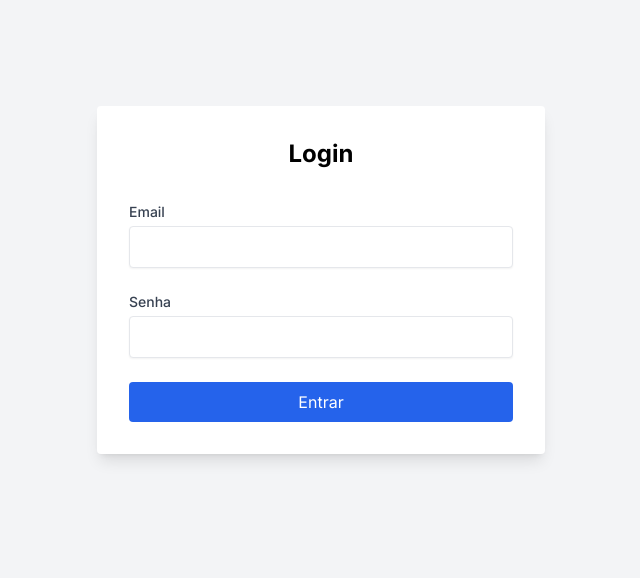
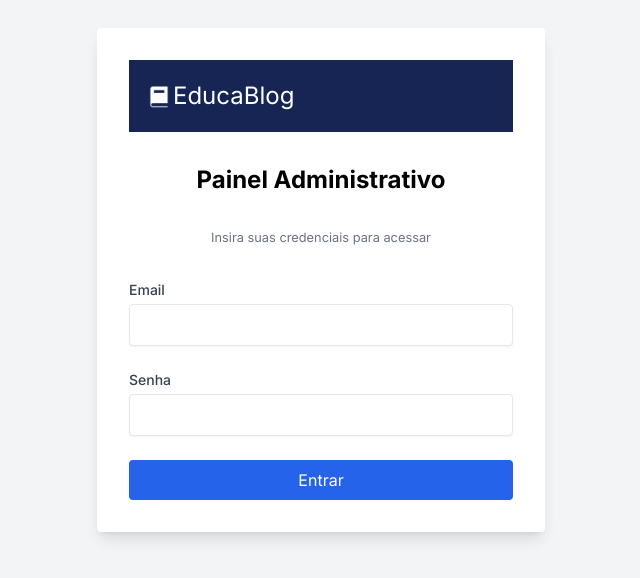
Before and after one commit to IgorFollador/educablog-web, a Next.js app: page /auth/signin in a window 1280 px wide. Shown: the part 120-698 px from the top of the page, without its empty margins (319-959 px from the left). Built offline with nearby package versions, Linux system fonts and the light colour scheme.

Commit message:
feat: - Improve sigin page

```diff
--- a/src/app/auth/signin/page.tsx
+++ b/src/app/auth/signin/page.tsx
@@ -3,6 +3,8 @@
 import { useState, FormEvent } from 'react';
 import { signIn } from 'next-auth/react';
 import { useRouter } from 'next/navigation';
+import Image from 'next/image';
+import Link from 'next/link';
 // import { createSession } from '@/lib/session';
 
 const SignInPage = () => {
@@ -45,7 +47,22 @@ const SignInPage = () => {
   return (
     <div className="flex items-center justify-center min-h-screen bg-gray-100">
       <div className="w-full max-w-md p-8 space-y-8 bg-white rounded shadow-lg">
-        <h2 className="text-2xl font-bold text-center">Login</h2>
+        <div className="md:flex-1 md:justify-start flex justify-center p-5 bg-blue-950">
+          <Link href="/">
+            <div className="flex items-center">
+              <Image
+                src="/logo.png"
+                width={20}
+                height={20}
+                className='mr-1'
+                alt="Logo"
+              />
+              <span className="text-white text-2xl">EducaBlog</span>
+            </div>
+          </Link>
+        </div>
+        <h2 className="text-2xl font-bold text-center">Painel Administrativo</h2>
+        <small className="block text-center text-gray-500">Insira suas credenciais para acessar</small>
         {error && <p className="text-center text-red-500">{error}</p>}
         <form onSubmit={handleSubmit} className="space-y-6">
           <div>
--- a/src/components/Header.tsx
+++ b/src/components/Header.tsx
@@ -3,7 +3,7 @@ import Navbar from './NavBar';
 const Header = () => {
   return (
     <header>
-        <Navbar />
+        <Navbar isLoggedIn={false} />
     </header>
   );
 };
```
